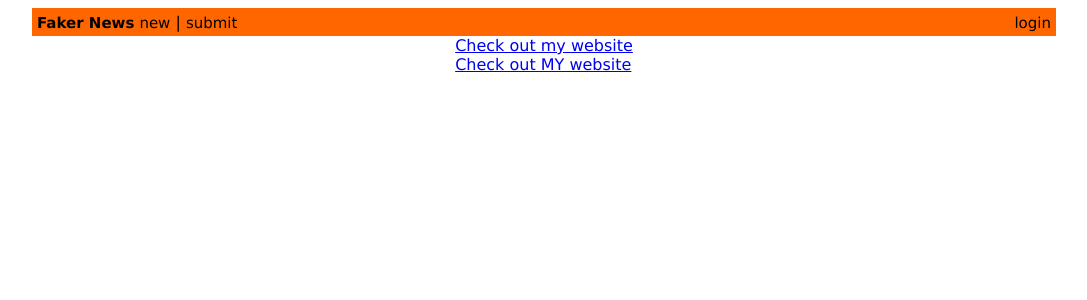
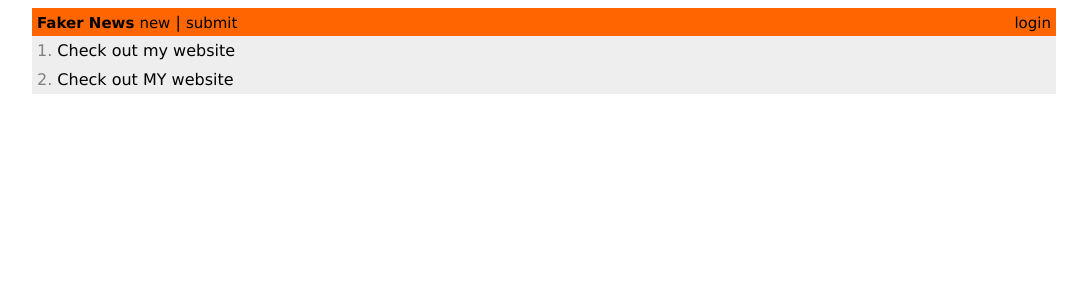
Before and after one commit to wtaylor45/hacker-news-clone, a React (Create React App) app: page / in a window 1280 px wide. Shown: the top 300 px of the page, without its empty margins (96-1183 px from the left). Built offline with nearby package versions, Linux system fonts and the light colour scheme.

Commit message:
Added ordinals to posts

```diff
--- a/src/App.css
+++ b/src/App.css
@@ -3,3 +3,9 @@ body, html {
     margin: 0;
     font-family: 'Verdana', sans-serif;
 }
+
+*,
+*:before,
+*:after {
+    box-sizing: border-box;
+}
--- a/src/presentational/Post.js
+++ b/src/presentational/Post.js
@@ -1,17 +1,22 @@
 import React from 'react';
 import styled from 'styled-components';
+import { SecondaryText } from './SecondaryText';
 
 const Container = styled.div`
-    height: 10vh;
-    min-height: 36px;
-    background: #988;
-    border-top: solid black 1px;
-    border-bottom: solid black 1px;
+    width: 100%;
+    background: #eee;
+    padding: 5px;
 `
 
-export const Post = ({link, description}) =>
-    <div>
-        <a href={link}>
+const Link = styled.a`
+    text-decoration: none;
+    color: black;
+`
+
+export const Post = ({ordinal, link, description}) =>
+    <Container>
+        <SecondaryText>{ordinal}. </SecondaryText>
+        <Link href={link}>
             {description}
-        </a>
-    </div>
+        </Link>
+    </Container>
--- a/src/presentational/PostList.js
+++ b/src/presentational/PostList.js
@@ -1,6 +1,10 @@
 import React from 'react';
 import styled from 'styled-components';
 import { Post } from './Post';
+
+const Container = styled.div`
+    width: 100%;
+`
 
 export const PostList = ({}) => {
     const posts = [
@@ -9,8 +13,8 @@ export const PostList = ({}) => {
     ]
 
     return (
-        <div>
-            {posts.map((post, i) => <Post key={i} link={post.link} description={post.description} />)}
-        </div>
+        <Container>
+            {posts.map((post, i) => <Post key={i} link={post.link} description={post.description} ordinal={i+1} />)}
+        </Container>
     )
 };
--- /dev/null
+++ b/src/presentational/SecondaryText.js
@@ -0,0 +1,9 @@
+import React from 'react';
+import styled from 'styled-components';
+
+const Span = styled.span`
+    color: gray;
+`
+
+export const SecondaryText = ({children}) =>
+    <Span>{children}</Span>
```
